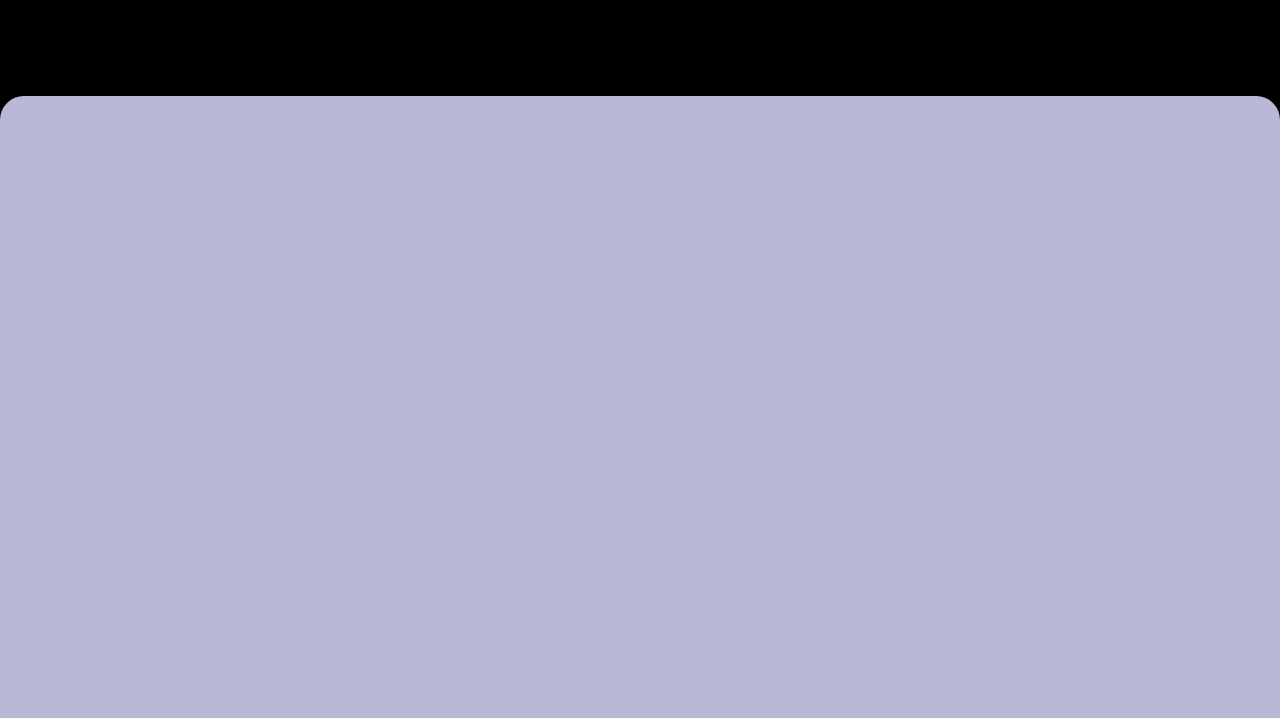
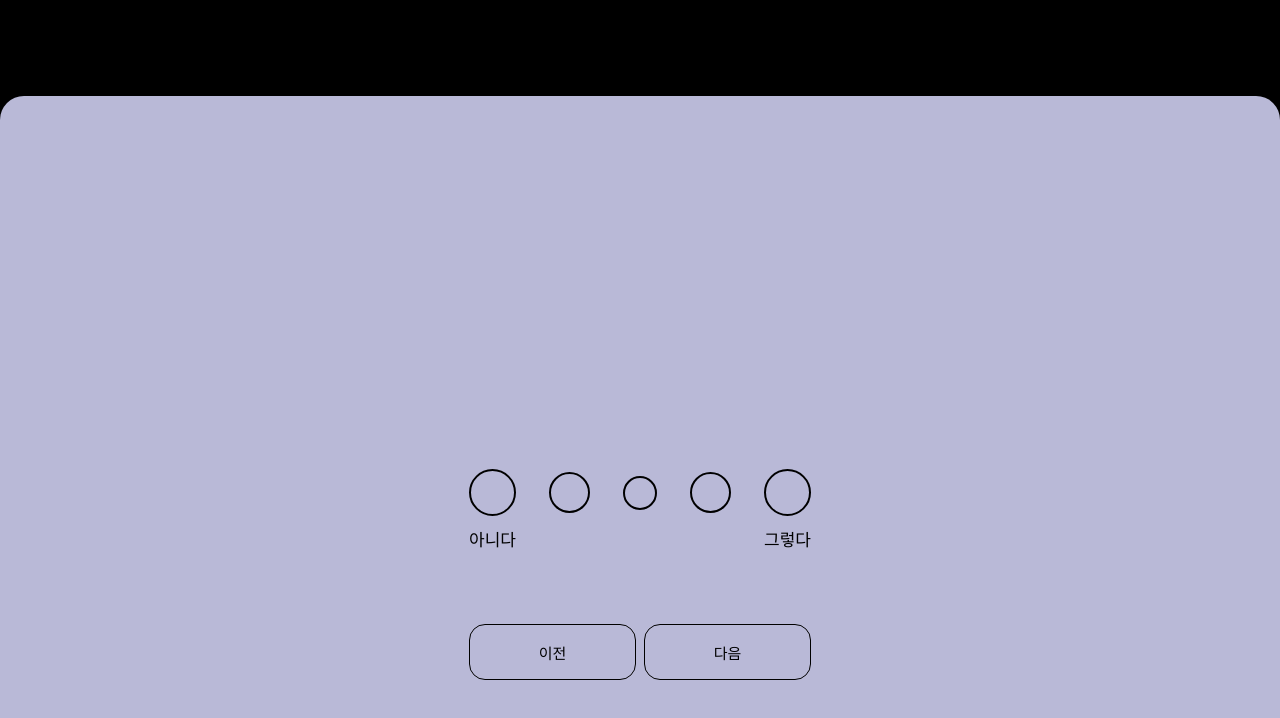
Before and after one commit to Club-PARD/UJaCha_WEB, a React (Create React App) app: page /test in a window 1280 px wide. Shown: the top 718 px of the page. Built offline with nearby package versions, Linux system fonts and the light colour scheme; a web font is replaced by a local one.

Commit message:
style : test answer버튼 css 수정

```diff
--- a/src/Pages/TestPage/Components/TestPageAnswer.js
+++ b/src/Pages/TestPage/Components/TestPageAnswer.js
@@ -1,6 +1,6 @@
-import React, {useEffect, useState} from "react";
+import React, { useEffect, useState } from "react";
 import styled from "styled-components";
-import {Container, P} from "../../../Layout/Layout";
+import { Container, P } from "../../../Layout/Layout";
 
 function TestPageAnswer() {
   const [selectedButtonIndex, setSelectedButtonIndex] = useState(0);
@@ -18,91 +18,84 @@ function TestPageAnswer() {
       <WrapperRoundButton>
         <WrapperRoundButtonItems
           selectedButtonIndex={selectedButtonIndex}
-                    handleButtonClick={handleButtonClick}/>
+          handleButtonClick={handleButtonClick}
+        />
       </WrapperRoundButton>
       <WrapperRoundButtonTitle>
-                <ButtonTitle color="#FF2946">아니다</ButtonTitle>
-                <ButtonTitle color="#0500FF">그렇다</ButtonTitle>
+        <ButtonTitle>아니다</ButtonTitle>
+        <ButtonTitle>그렇다</ButtonTitle>
       </WrapperRoundButtonTitle>
     </TestPageAnswerContainer>
   );
-
 }
 
-const TestPageAnswerContainer = styled(Container)`
-    height: 200px;
-
+const TestPageAnswerContainer = styled.div`
+  height: 80px;
+  width: 100vw;
   display: flex;
   align-items: center;
   flex-direction: column;
-
-    background-color: orange;
+  position: absolute;
+  top: 53%;
 `;
 
-const WrapperRoundButton = styled.div `
-    width: 90%;
-
+const WrapperRoundButton = styled.div`
+  width: 342px;
   display: flex;
   justify-content: space-between;
   align-items: center;
 `;
 
-const RoundButton = styled.button `
-    width: ${props => props.width};
-    height: ${props => props.width};
+const RoundButton = styled.button`
+  width: ${(props) => props.width};
+  height: ${(props) => props.width};
   background: none;
 
   border-radius: 50%;
-    border: 1px solid ${props => props.borderColor};
-    background-color: ${props => props.selected
-    ? props.hoverColor
-    : "transparent"};
+  border: 2px solid ${(props) => props.borderColor};
+  background-color: ${(props) =>
+    props.selected ? props.hoverColor : "transparent"};
 
   &:hover {
-        background-color: ${props => props.hoverColor};
+    background-color: ${(props) => props.hoverColor};
   }
 `;
 
-const WrapperRoundButtonTitle = styled.div `
-    width : 90%;
+const WrapperRoundButtonTitle = styled.div`
+  width: 342px;
   display: flex;
   justify-content: space-between;
-    margin-top : 10px;
+  margin-top: 10px;
 `;
 
-const ButtonTitle = styled.p `
+const ButtonTitle = styled.p`
   font-size: 17px;
-    color : ${props => props.color};
-`
+  color: "#000000";
+`;
 
 const WrapperRoundButtonItems = (e) => {
-    return ([1, 2, 3, 4, 5].map((index) => (
+  return [1, 2, 3, 4, 5].map((index) => (
     <RoundButton
       key={index}
-            width={index === 3
-                ? "34px"
-                : (
-                    index === 1 || index === 5
-                        ? "47px"
-                        : "41px"
-                )}
-            borderColor={index === 4 || index === 5
-                ? "#0500FF"
-                : index === 3
-                    ? "#000000"
-                    : "#FF2946"}
-            hoverColor={index === 4 || index === 5
+      width={
+        index === 3 ? "34px" : index === 1 || index === 5 ? "47px" : "41px"
+      }
+      borderColor={"#000000"}
+      hoverColor={
+        index === 4 || index === 5
           ? "#8280FF50"
           : index === 3
           ? "#00000050"
-                    : "#FF294650"}
-            onClick={() => e.handleButtonClick(
-                index === 4 || index === 5
-                    ? "#8280FF50"
-                    : "#FF294650",
+          : "#FF294650"
+      }
+      onClick={() =>
+        e.handleButtonClick(
+          index === 4 || index === 5 ? "#8280FF50" : "#FF294650",
           index
-            )}
-            selected={e.selectedButtonIndex === index}/>
-    )));
+        )
       }
+      selected={e.selectedButtonIndex === index}
+    />
+  ));
+};
 export default TestPageAnswer;
--- a/src/Pages/TestPage/Components/TestPageButton.js
+++ b/src/Pages/TestPage/Components/TestPageButton.js
@@ -34,9 +34,11 @@ function TestPageButton() {
   );
 }
 
-const TestPageButtonContainer = styled(Container)`
-  height: 200px;
-
+const TestPageButtonContainer = styled.div`
+  position: absolute;
+  height: 60px;
+  width: 100vw;
+  top: 75%;
   display: flex;
   justify-content: center;
 `;
--- a/src/Pages/TestPage/TestPage.js
+++ b/src/Pages/TestPage/TestPage.js
@@ -11,8 +11,8 @@ function TestPage() {
       <QuestionContainer>
         {/* <TestPageQuestion /> */}
         {/* <TestPageHeader /> */}
-        {/* <TestPageAnswer /> */}
-        {/* <TestPageButton /> */}
+        <TestPageAnswer />
+        <TestPageButton />
       </QuestionContainer>
     </TestPageContainer>
   );
@@ -33,7 +33,7 @@ const QuestionContainer = styled.div`
   bottom: 0px;
 
   /* 애니메이션 부분 */
-  animation: transY 1.5s ease-out;
+  animation: transY 1.3s ease-out;
 
   @keyframes transY {
     0% {
```
Lines whose indentation alone changed are shown as unchanged.
